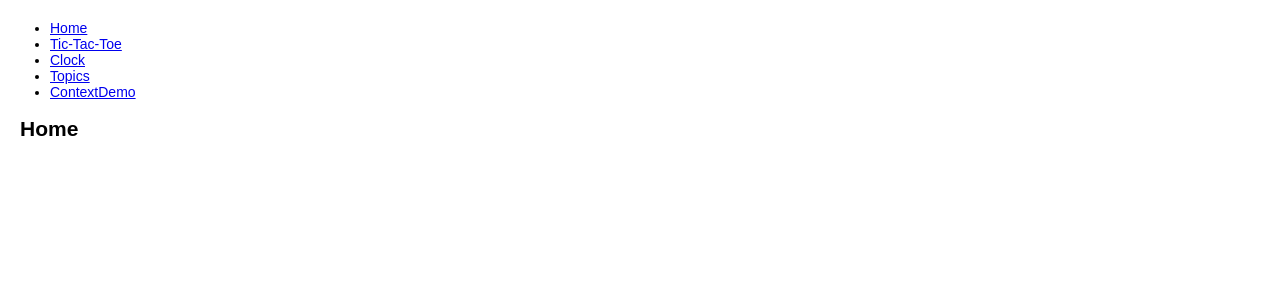
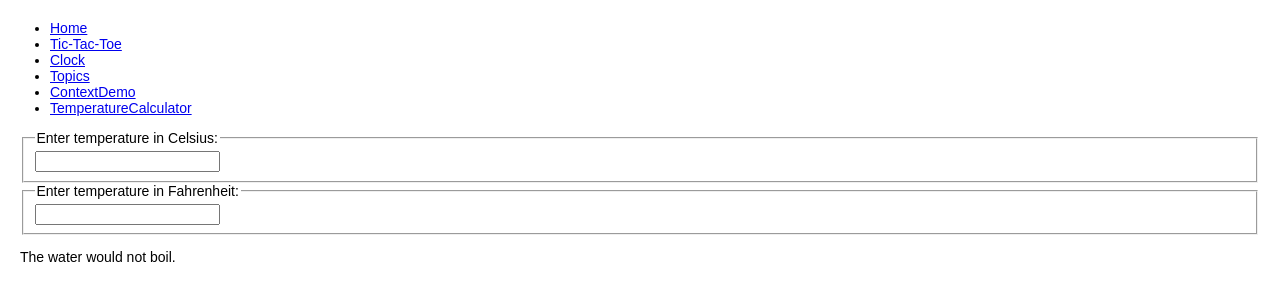
Before and after one commit to Na-Nazhou/TryReact, a React (Create React App) app: page /temperature-calculator in a window 1280 px wide. Shown: the top 300 px of the page. Built offline with nearby package versions, Linux system fonts and the light colour scheme.

Commit message:
Add Temperature Calculator

```diff
--- a/src/App.tsx
+++ b/src/App.tsx
@@ -7,9 +7,10 @@ import {
 } from "react-router-dom";
 
 import { Game as TicTacToe } from "./Tic-Tac-Toe/Game";
-import { Clock } from "./Clock";
-import { Topics } from "./Topics";
+import { Clock } from "./Hooks/Clock";
+import { Topics } from "./React-router/Topics";
 import { ContextDemo } from "./Context/ContextDemo"
+import { TemperatureCalculator } from "./Form/TemperatureCalculator";
 
 export const App = () => {
   return (
@@ -32,6 +33,9 @@ export const App = () => {
             <li>
               <NavLink to="/context-demo">ContextDemo</NavLink>
             </li>
+            <li>
+              <NavLink to="/temperature-calculator">TemperatureCalculator</NavLink>
+            </li>
           </ul>
         </nav>
 
@@ -50,6 +54,9 @@ export const App = () => {
           <Route path="/context-demo">
             <ContextDemo />
           </Route>
+          <Route path="/temperature-calculator">
+            <TemperatureCalculator />
+          </Route>
           {/* Less specific ones at the last */}
           <Route path="/">
             <Home />
--- a/src/TemperatureCalculator.js
+++ b/src/Form/TemperatureCalculator.js
@@ -1,7 +1,7 @@
 import React, { Component } from "react";
 
-function BoilingVerdict(props) {
-  if (props.celsius >= 100) {
+const BoilingVerdict = ({ celsius }) => {
+  if (celsius >= 100) {
     return <p>The water would boil.</p>;
   }
   return <p>The water would not boil.</p>;
@@ -30,7 +30,7 @@ class TemperatureInput extends Component {
   }
 }
 
-export class Calculator extends React.Component {
+export class TemperatureCalculator extends Component {
   constructor(props) {
     super(props);
     this.handleCelsiusChange = this.handleCelsiusChange.bind(this);
@@ -65,7 +65,7 @@ export class Calculator extends React.Component {
   }
 
   render() {
-    const { temperature, scale } = this.props;
+    const { temperature, scale } = this.state;
     const celsius = scale === 'f'
       ? this.tryConvert(temperature, this.toCelsius)
       : temperature;
```
Also changed, not shown: src/Hooks/Clock.tsx (renamed from src/Clock.tsx), src/React-router/Topics.tsx (renamed from src/Topics.tsx).
